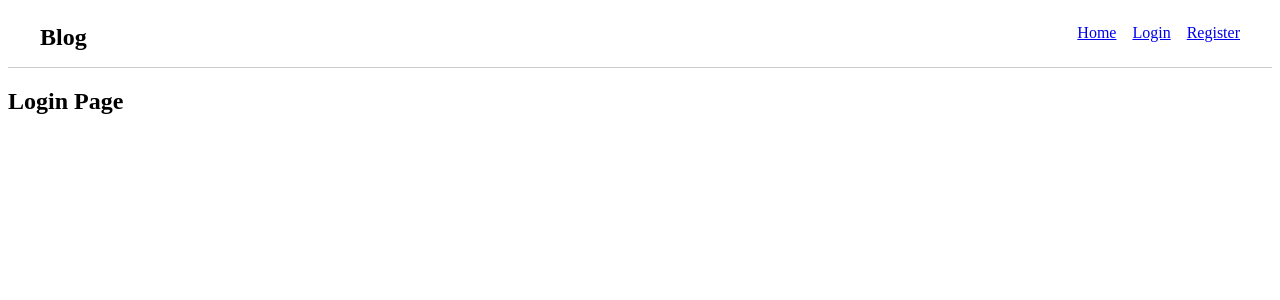
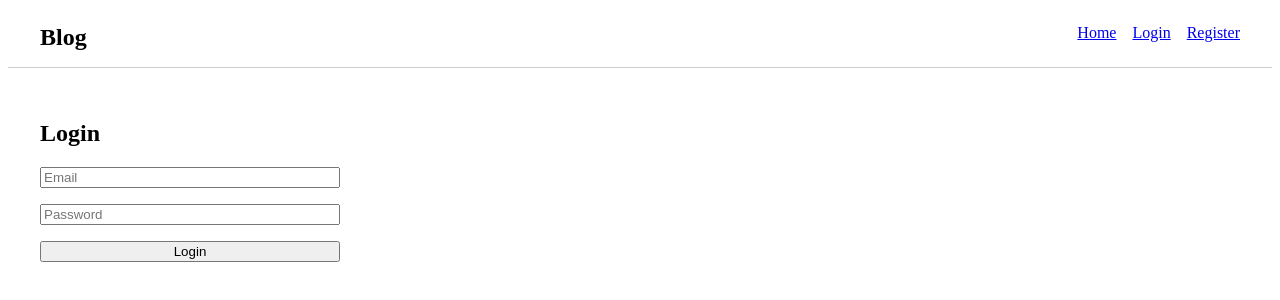
Before and after one commit to Avishkar1234/ODIN-BLOG-API, a React (Vite) app in the folder blog-project/blog-client/: page /login in a window 1280 px wide. Shown: the top 300 px of the page. Built offline with nearby package versions, Linux system fonts and the light colour scheme; no server answers.

Commit message:
feat: implement login page with JWT authetication flow

```diff
--- a/blog-project/blog-client/src/pages/Login.jsx
+++ b/blog-project/blog-client/src/pages/Login.jsx
@@ -1,7 +1,62 @@
 import React from "react";
+import { useState, useContext } from "react";
+import { useNavigate } from "react-router-dom";
+import API from "../api/axios";
+import { AuthContext } from "../context/AuthContext";
 
 function Login() {
-    return <h2>Login Page</h2>;
+    const [email, setEmail] = useState("");
+    const [password, setPassword] = useState("");
+    const [error, setError] = useState("");
+
+    const { login } = useContext(AuthContext);
+    const navigate = useNavigate();
+
+    const handleSubmit = async (e) => {
+        e.preventDefault();
+        setError("");
+
+        try {
+            const res = await API.post("/login", { email, password });
+
+            const token = res.data.token;
+
+            login(token);
+            navigate("/");
+        } catch (err) {
+            setError(
+                err.response?.data?.message || "Login failed"
+            );
+        }
+    };
+
+    return (
+        <div style={{ padding: "2rem" }}>
+            <h2>Login</h2>
+
+            <form onSubmit={handleSubmit} style={{ display: "flex", flexDirection: "column", gap: "1rem", maxWidth: "300px" }}>
+                <input
+                 type="email"
+                 placeholder="Email"
+                 value={email}
+                 onChange={(e) => setEmail(e.target.value)}
+                 required
+                />
+
+                <input
+                 type="password"
+                 placeholder="Password"
+                 value={password}
+                 onChange={(e) => setPassword(e.target.value)}
+                 required
+                />
+
+                <button type="submit">Login</button>
+
+                {error && <p style={{ color: "red" }}>{error}</p>}
+            </form>
+        </div>
+    );
 }
 
 export default Login;
```
